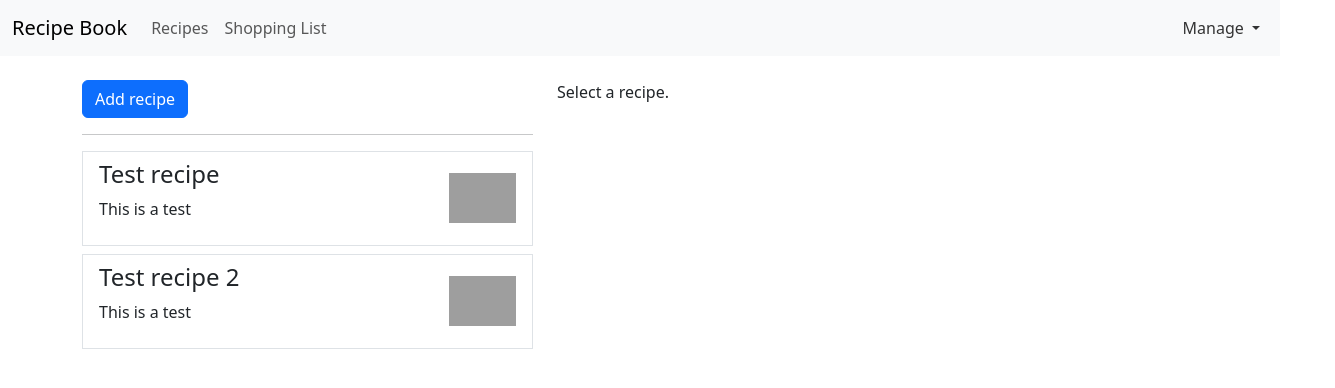
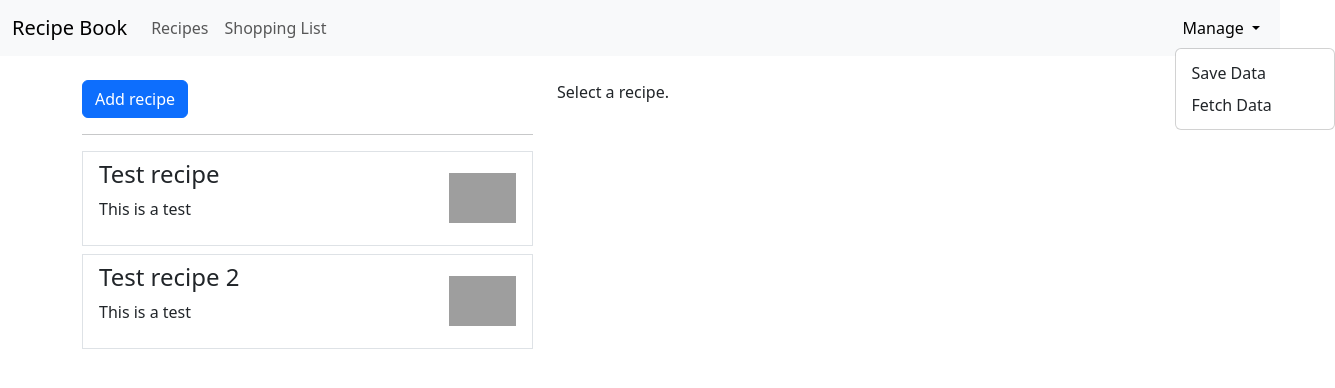
Before and after one commit to FraCav99/Angular-course-project-2023, an Angular app: page / in a window 1280 px wide. Both pictures are taken after a click on the button "Manage". Shown: the top 388 px of the page, 1335 px wide, since content can reach past the window. Built offline with nearby package versions, Linux system fonts and the light colour scheme; grey boxes are pictures that could not be loaded.

Commit message:
applied directive to dropdowns

```diff
--- a/src/app/app.module.ts
+++ b/src/app/app.module.ts
@@ -10,6 +10,7 @@ import { RecipeDetailComponent } from './recipe-book/recipe-detail/recipe-detail
 import { ShoppingListComponent } from './shopping-list/shopping-list.component';
 import { RecipeBookComponent } from './recipe-book/recipe-book.component';
 import { FormsModule } from '@angular/forms';
+import { DropdDownDirective } from './shared/directives/dropdown.directive';
 
 @NgModule({
   declarations: [
@@ -20,7 +21,8 @@ import { FormsModule } from '@angular/forms';
     RecipeListComponent,
     RecipeItemComponent,
     RecipeDetailComponent,
-    RecipeBookComponent
+    RecipeBookComponent,
+    DropdDownDirective
   ],
   imports: [
     BrowserModule,
--- a/src/app/header/header.component.html
+++ b/src/app/header/header.component.html
@@ -19,10 +19,11 @@
 
       <ul class="navbar-nav ml-auto">
         <li class="nav-item dropdown">
-          <a class="nav-link dropdown-toggle" href="#" role="button" data-bs-toggle="dropdown" aria-expanded="false">
+          <a class="nav-link dropdown-toggle" href="#" role="button" data-bs-toggle="dropdown" aria-expanded="false"
+            appDropdown #r="appDropdown">
             Manage
           </a>
-          <ul class="dropdown-menu">
+          <ul class="dropdown-menu dropend" [ngClass]="{ show: r.isOpen }">
             <li><a class="dropdown-item" href="#">Save Data</a></li>
             <li><a class="dropdown-item" href="#">Fetch Data</a></li>
           </ul>
--- a/src/app/recipe-book/recipe-detail/recipe-detail.component.html
+++ b/src/app/recipe-book/recipe-detail/recipe-detail.component.html
@@ -10,11 +10,12 @@
 </div>
 <div class="row">
   <div class="col-12">
-    <div class="btn-group">
-      <button type="button" class="btn btn-primary dropdown-toggle" data-bs-toggle="dropdown" aria-expanded="false">
+    <div class="dropdown">
+      <button type="button" class="btn btn-primary dropdown-toggle" data-bs-toggle="dropdown" aria-expanded="false"
+        appDropdown #r="appDropdown">
         Manage Recipe
       </button>
-      <ul class="dropdown-menu">
+      <ul class="dropdown-menu" [ngClass]="{ show: r.isOpen }">
         <li><a class="dropdown-item" href="#">To Shopping List</a></li>
         <li><a class="dropdown-item" href="#">Edit Recipe</a></li>
         <li><a class="dropdown-item" href="#">Delete Recipe</a></li>
--- /dev/null
+++ b/src/app/shared/directives/dropdown.directive.ts
@@ -0,0 +1,27 @@
+import { Directive, HostBinding, HostListener } from '@angular/core';
+
+@Directive({
+  selector: '[appDropdown]',
+  exportAs: 'appDropdown'
+})
+export class DropdDownDirective {
+
+  private wasInside: boolean = false;
+
+  @HostBinding('class.show')
+  isOpen: boolean = false;
+
+  @HostListener('click')
+  onClick(): void {
+    this.isOpen = !this.isOpen;
+    this.wasInside = true;
+  }
+
+  @HostListener('document:click')
+  clickout(): void {
+    if (!this.wasInside) {
+      this.isOpen = false;
+    }
+    this.wasInside = false;
+  }
+}
```
